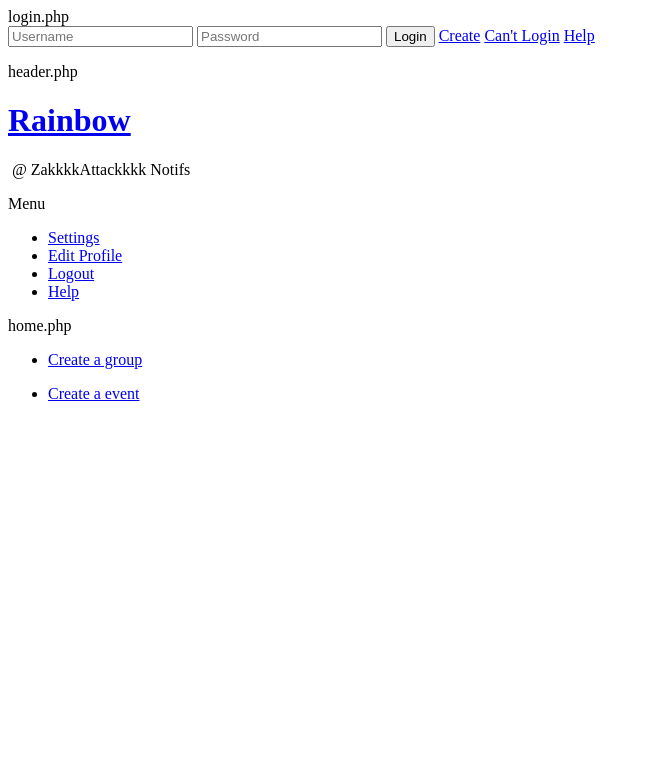
After one commit to ZakkkkAttackkkk/165-project, a PHP site: page /165/ in a window 1280 px wide. The commit adds this page. Shown: the top 783 px of the page, without its empty margins (0-650 px from the left). Run offline with PHP 8.4, Linux system fonts and the light colour scheme; the visitor is signed in with stand-in values (Sample User, id 1).

Commit message:
Added more pages and functionality

```diff
--- /dev/null
+++ b/conn.php
@@ -0,0 +1,4 @@
+<?php
+$conn = new mysqli("localhost","clientlogin","clientw3w");
+$q = $conn->query("use rainbow;");
+?>
--- /dev/null
+++ b/createevent.php
@@ -0,0 +1,4 @@
+<?php
+include "header.php";
+?>
+createevent.php
--- /dev/null
+++ b/creategroup.php
@@ -0,0 +1,4 @@
+<?php
+include "header.php";
+?>
+creategroup.php
--- a/header.php
+++ b/header.php
@@ -4,5 +4,34 @@
 # Logo
 # Notifs
 # Settings Drop-down
+include "conn.php";
+$notifs = array();
 ?>
-hello world
+header.php
+<header id="hdr-main">
+    <a href="home.php">
+        <h1 id="hdr-logo">Rainbow</h1>
+    </a>
+    <img id="hdr-icon"></img>
+    <span id="hdr-name">
+        <i>@</i>
+        <span><?php echo "ZakkkkAttackkkk" ?></span>
+    </span>
+    <span id="hdr-notifs">Notifs</span>
+    <ul id="hdr-notiflist">
+        <?php
+            foreach ($notifs as $notif){
+                echo "<li>";
+                    echo $notif;
+                echo "</li>";
+            }
+        ?>
+    </ul>
+    <span id="hdr-menu">Menu</span>
+    <ul id="hdr-menudrop">
+        <li><a href="#">Settings</a></li>
+        <li><a href="#">Edit Profile</a></li>
+        <li><a href="logout.php">Logout</a></li>
+        <li><a href="#">Help</a></li>
+    </ul>
+</header>
--- a/home.php
+++ b/home.php
@@ -1,4 +1,37 @@
 <?php
-
+include "header.php";
+$groups = array();
+$events = array();
 ?>
 home.php
+<?php
+# list{
+#   <list of groups>
+#   <li>Create a group</li>
+# }
+?>
+
+<ul id="hom-groups">
+    <?php
+        foreach ($groups as $group){
+            echo "<li>".$group->name."</li>";
+        }
+    ?>
+    <li><a href="creategroup.php">Create a group</a></li>
+</ul>
+
+<?php
+# list{
+#   <list of event>
+#   <li>Create an event</li>
+# }
+?>
+
+<ul id="hom-events">
+    <?php
+        foreach ($events as $event){
+            echo "<li>".$event->name."</li>";
+        }
+    ?>
+    <li><a href="createevent.php">Create a event</a></li>
+</ul>
--- /dev/null
+++ b/index.php
@@ -0,0 +1,8 @@
+<?php
+    session_start();
+    include "login.php";
+    if (isset($_SESSION["login"])){
+        include "home.php";
+    }
+    session_destroy();
+?>
--- a/login.php
+++ b/login.php
@@ -1,16 +1,40 @@
 <?php
-include "header.php";
-
-$conn = new mysqli("localhost","clientlogin","clientw3w");
-$q = $conn->query("");
+    include "conn.php";
+    if ($_SERVER["REQUEST_METHOD"] == "POST") {
+        $uname = $_POST["uname"];
+        $pword = $_POST["pword"];
+        if ($loginstmt = $conn->prepare("SELECT UID FROM Users WHERE Uname=? AND Pword=?")){
+            $loginstmt->bind_param("ss",$uname,$pword);
+            $loginstmt->execute();
+            $loginstmt->bind_result($uid);
+            $loginstmt->fetch();
+            if(isset($uid)){
+                $_SESSION["login"] = $uid;
+                header("localhost/165",true,302);
+            }
+            $loginstmt->close();
+        }
+        else{
+            echo 'no $loginstmt<br>';
+            var_dump($conn);
+            echo '<br>';
+            $q = $conn->query("SELECT UID FROM Users WHERE Uname='hello' AND Pword='hi'");
+            var_dump($q);
+            echo '<br>';
+            $q = $conn->query("show tables;");
+            var_dump($q);
+        }
+    }
+    else{
 ?>
+login.php
 <!DOCTYPE html>
 <html>
     <head>
         <title>Welcome</title>
     </head>
     <body>
-        <form name="loginform">
+        <form name="loginform" action="" method="POST">
             <input type="text" name="uname" placeholder="Username" />
             <input type="password" name="pword" placeholder="Password" />
             <input type="submit" name="login" value="Login" />
@@ -20,3 +44,4 @@ $q = $conn->query("");
         </form>
     </body>
 </html>
+<?php } ?>
--- /dev/null
+++ b/logout.php
@@ -0,0 +1,6 @@
+<?php
+session_start();
+session_destroy();
+header('Location: index.php');
+exit;
+?>
```
Also changed, not shown: signup.php (+31 -5 lines).
